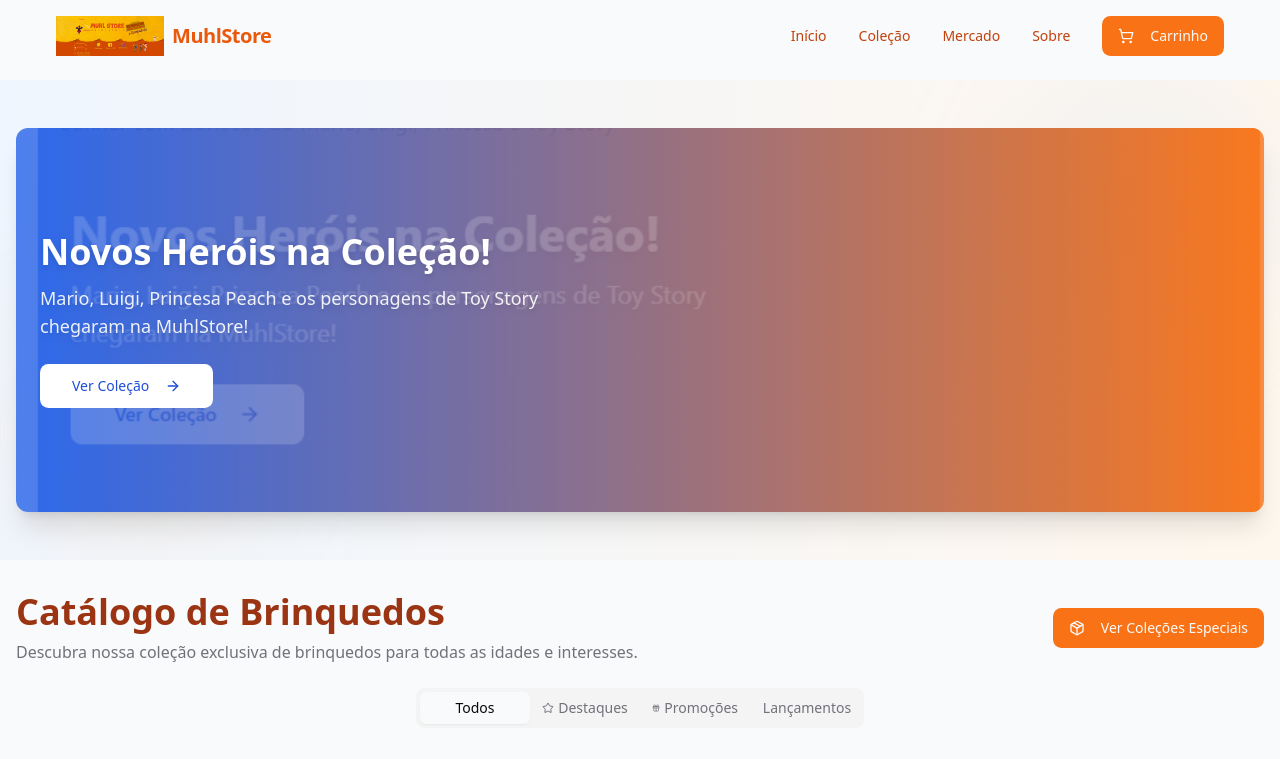
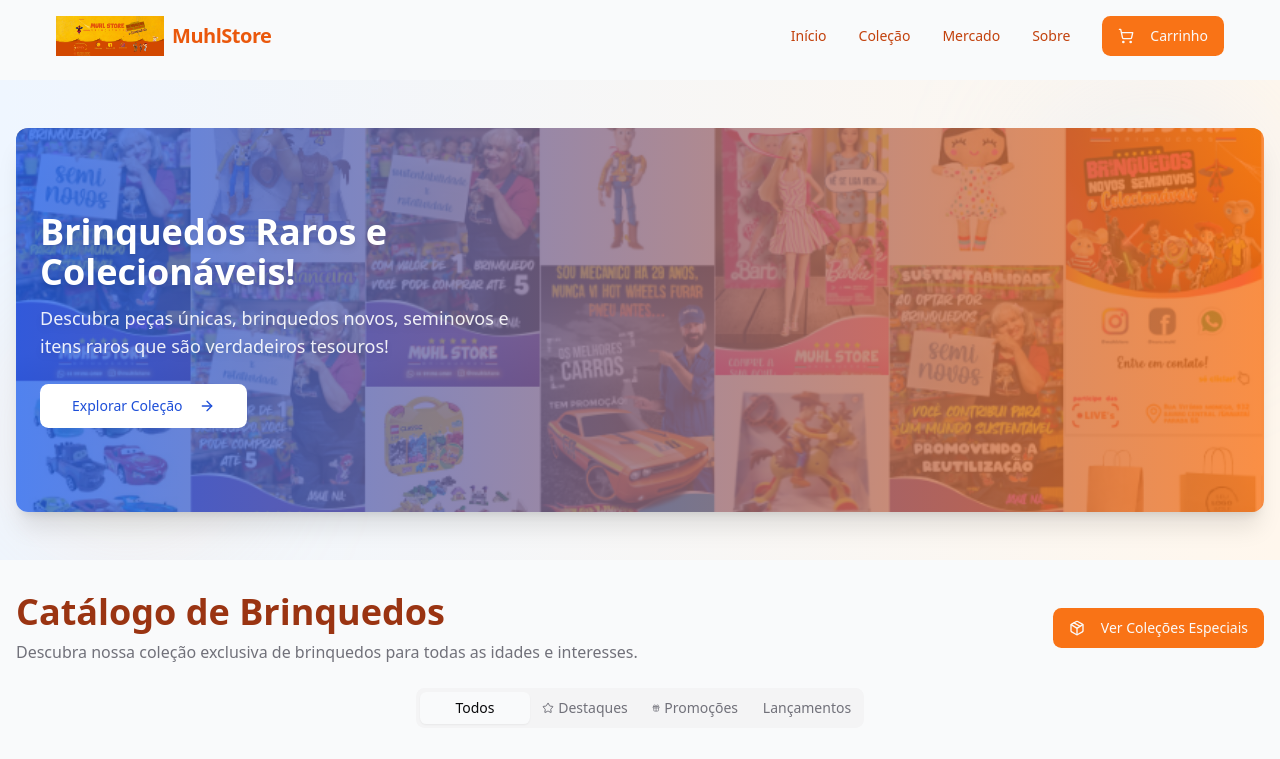
Before and after one commit to naramuhl/rare-toy-companion, a React (Vite) app: page /loja in a window 1280 px wide. Shown: the top 759 px of the page. Built offline with nearby package versions, Linux system fonts and the light colour scheme.

Commit message:
Update images to match theme
Update images to be more relevant to the toy store theme.

```diff
--- a/src/components/sections/BannerToyHeroes.tsx
+++ b/src/components/sections/BannerToyHeroes.tsx
@@ -29,8 +29,8 @@ const BannerToyHeroes = () => {
           {/* Imagem de fundo */}
           <div className="h-64 md:h-80 lg:h-96 relative">
             <img
-              src="/lovable-uploads/da3efcfd-6148-449d-8fa9-7b7eff077683.png"
-              alt="Banner com bonecos do Mario, Luigi, Princesa e Toy Story"
+              src="/lovable-uploads/a2662bdc-7d77-41e6-bb02-befbb64670ea.png"
+              alt="Bonecos colecionáveis raros e brinquedos"
               className="w-full h-full object-cover"
             />
           </div>
@@ -46,10 +46,10 @@ const BannerToyHeroes = () => {
                   className="mb-6"
                 >
                   <h2 className="text-3xl md:text-4xl font-bold text-white drop-shadow-md">
-                    Novos Heróis na Coleção!
+                    Brinquedos Raros e Colecionáveis!
                   </h2>
                   <p className="mt-3 text-white/90 text-lg drop-shadow-md">
-                    Mario, Luigi, Princesa Peach e os personagens de Toy Story chegaram na MuhlStore!
+                    Descubra peças únicas, brinquedos novos, seminovos e itens raros que são verdadeiros tesouros!
                   </p>
                 </motion.div>
 
@@ -60,7 +60,7 @@ const BannerToyHeroes = () => {
                 >
                   <Link to="/loja">
                     <Button size="lg" className="bg-white text-blue-700 hover:bg-blue-50">
-                      Ver Coleção <ArrowRight className="ml-2 h-4 w-4" />
+                      Explorar Coleção <ArrowRight className="ml-2 h-4 w-4" />
                     </Button>
                   </Link>
                 </motion.div>
```
